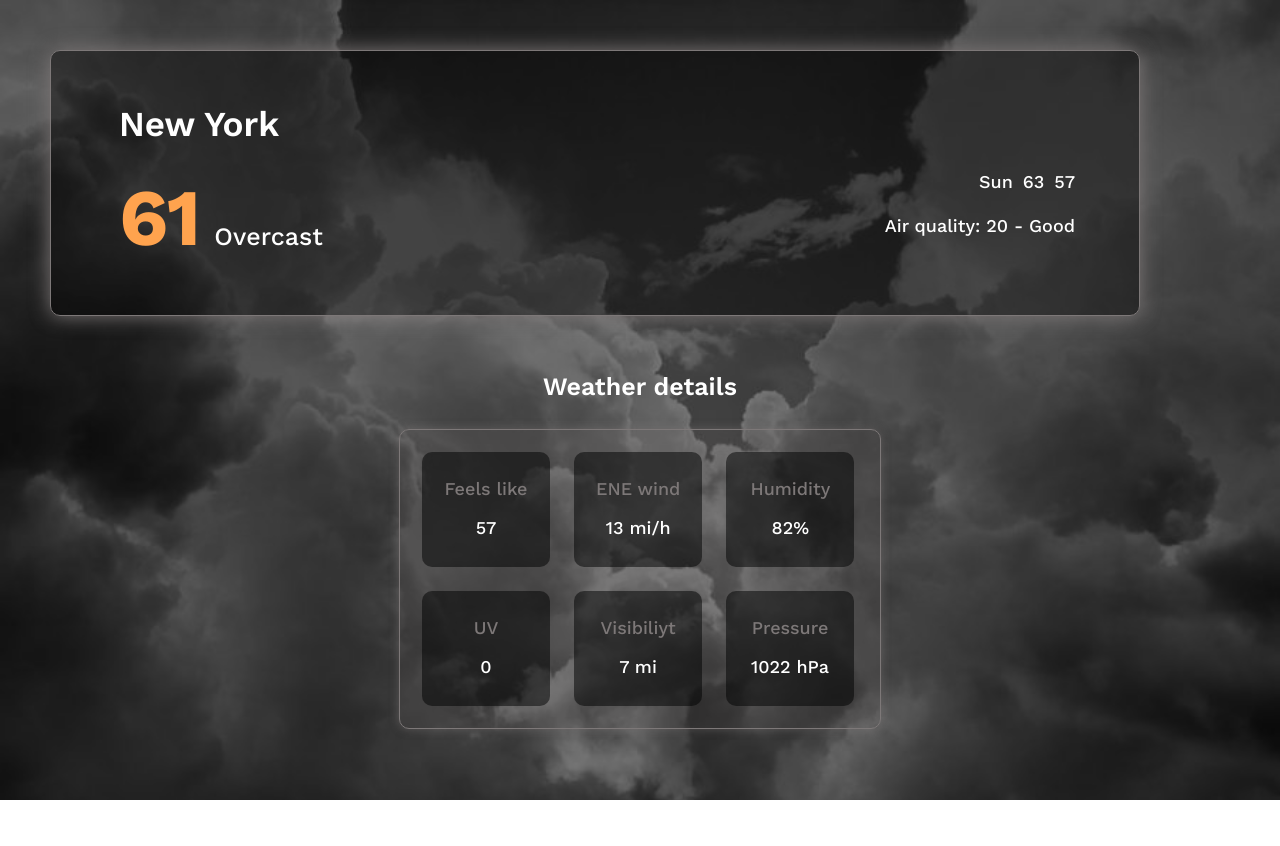
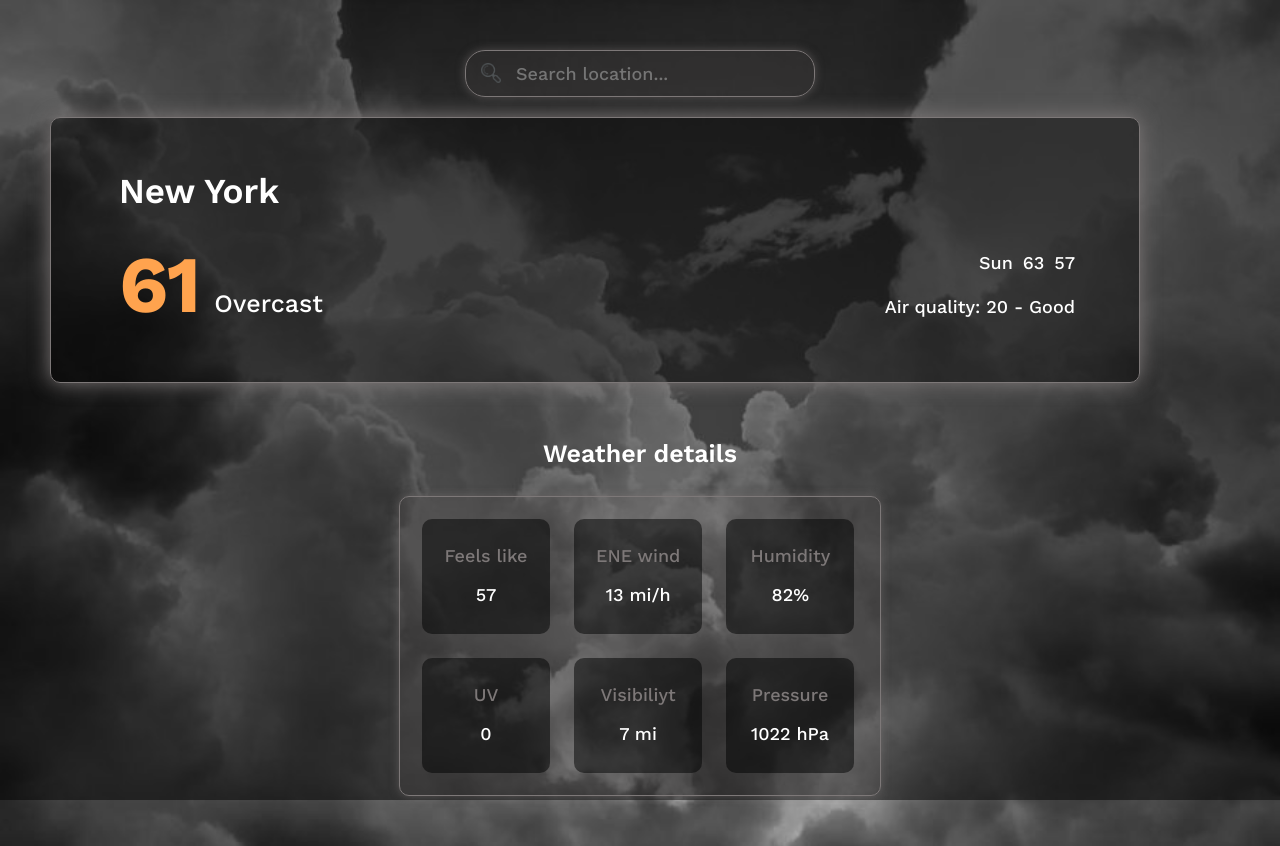
Before and after one commit to kittensgit/weather-app-ts, a React (Create React App) app: page / in a window 1280 px wide. Before the commit the page ends 800 px from the top, so only its background shows below. Built offline with nearby package versions, Linux system fonts and the light colour scheme.

Commit message:
SearchForm, SearchForm.scss

```diff
--- a/src/App.scss
+++ b/src/App.scss
@@ -117,10 +117,10 @@ body {
     font-family: 'Work Sans', sans-serif;
     color: white;
     font-size: 18px;
-    background: url('../public/images/bg.jpg') no-repeat;
+    background: url('./images/bg.jpg') no-repeat;
     background-size: cover;
     height: 100%;
-    margin: 0; /* Убедитесь, что у body нет отступов */
+    margin: 0;
 
     &::before {
         content: '';
@@ -137,3 +137,8 @@ body {
 .container {
     padding: 50px 50px;
 }
+
+.wrap {
+    display: flex;
+    flex-direction: column;
+}
--- a/src/App.tsx
+++ b/src/App.tsx
@@ -2,11 +2,15 @@ import React from 'react';
 import './App.scss';
 import Card from './components/Card/Card';
 import Details from './components/Details/Details';
+import SearchForm from './components/SearchForm/SearchForm';
 
 const App = () => {
     return (
         <div className="container">
-            <Card />
+            <div className="wrap">
+                <SearchForm />
+                <Card />
+            </div>
             <Details />
         </div>
     );
--- a/src/components/Card/Card.scss
+++ b/src/components/Card/Card.scss
@@ -37,6 +37,7 @@ $accent: #ffa34e;
         display: flex;
         flex-direction: column;
         align-items: flex-end;
+        justify-content: center;
         gap: 23px;
 
         &-top {
--- /dev/null
+++ b/src/components/SearchForm/SearchForm.scss
@@ -0,0 +1,26 @@
+.search {
+    min-width: 350px;
+    color: white;
+    align-self: center;
+    margin-bottom: 20px;
+    padding: 12px 0;
+
+    border-radius: 20px;
+    border: 1px solid #7d7878;
+    background: rgba(125, 120, 120, 0.1);
+    box-shadow: 0px 0px 10px 0px rgba(125, 120, 120, 0.5);
+    transition: all 0.2s ease-in-out;
+
+    &__icon {
+        width: 20px;
+        height: 20px;
+        margin-left: 15px;
+    }
+
+    &__input {
+        padding-left: 15px;
+    }
+    &:hover {
+        box-shadow: 0px 0px 10px 0px rgba(125, 120, 120, 0.8);
+    }
+}
--- /dev/null
+++ b/src/components/SearchForm/SearchForm.tsx
@@ -0,0 +1,14 @@
+import React, { FC } from 'react';
+import './SearchForm.scss';
+import searchIcon from '../../images/search.png';
+
+const SearchForm: FC = ({}) => {
+    return (
+        <div className="search">
+            <img className="search__icon" src={searchIcon} alt="Search Icon" />
+            <input className="search__input" placeholder="Search location..." />
+        </div>
+    );
+};
+
+export default SearchForm;
```
Also changed, not shown: src/images/bg.jpg (renamed from public/images/bg.jpg), src/images/search.png (added).
